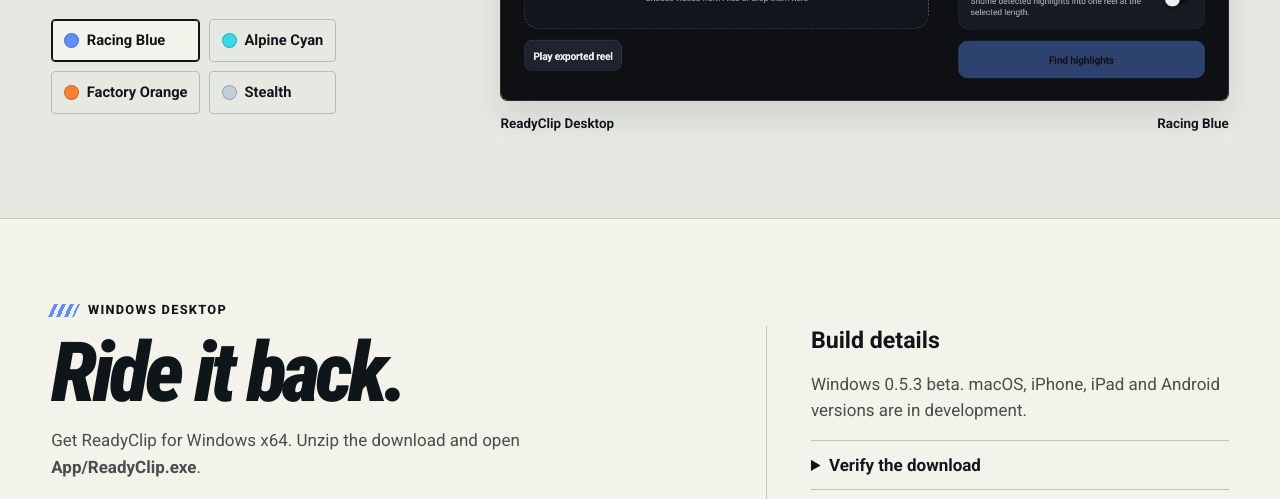
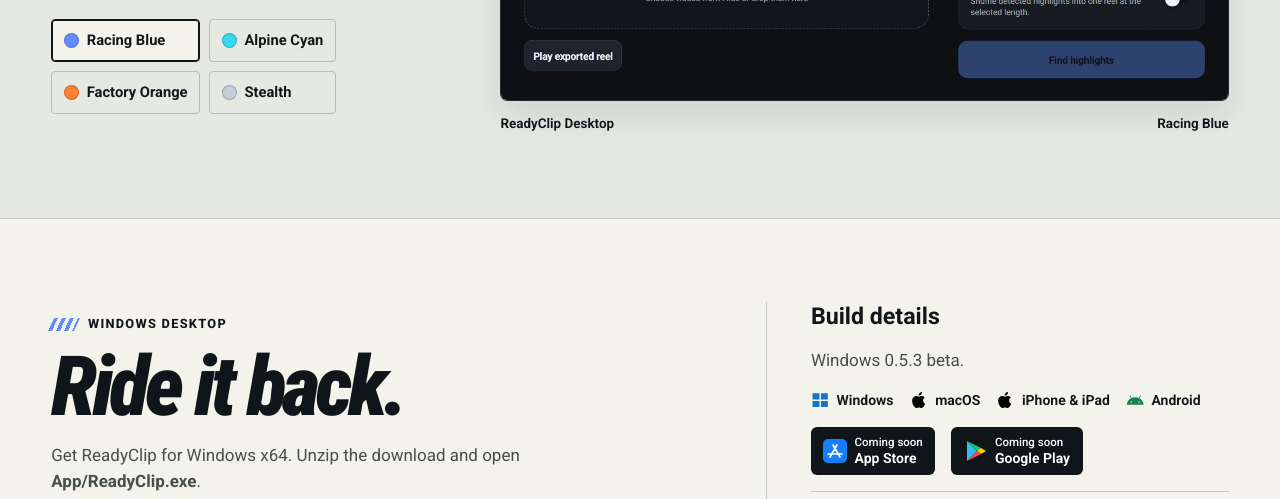
Before and after one commit to colornhue/ReadyClip, a plain HTML site: page dist/index.html in a window 1280 px wide. Shown: the part 1925-2424 px from the top of the page. Drawn offline with Linux system fonts and the light colour scheme.

Commit message:
Show ReadyClip platforms and upcoming store availability

```diff
--- a/dist/index.html
+++ b/dist/index.html
@@ -91,7 +91,17 @@
       <div><p class="kicker"><span class="slashes" aria-hidden="true"></span>Windows desktop</p><h2 class="display" id="download-heading">Ride it back.</h2><p>Get ReadyClip for Windows x64. Unzip the download and open <strong>App/ReadyClip.exe</strong>.</p>
       <a class="button download-link" href="https://github.com/colornhue/ReadyClip/releases/download/v0.5.3-beta/ReadyClip-0.5.3-beta-Windows-x64.zip"><svg aria-hidden="true"><use href="#windows"/></svg>Download for Windows</a>
       <span class="file-meta">Portable ZIP · 420 MB</span></div>
-      <div class="release"><h3>Build details</h3><p>Windows 0.5.3 beta. macOS, iPhone, iPad and Android versions are in development.</p>
+      <div class="release"><h3>Build details</h3><p>Windows 0.5.3 beta.</p>
+        <ul class="availability" aria-label="Supported and planned platforms">
+          <li><svg viewBox="0 0 24 24" aria-hidden="true"><use href="#windows"/></svg><span>Windows</span></li>
+          <li><svg viewBox="0 0 24 24" aria-hidden="true"><path d="M17.05 12.536c.03 3.1 2.72 4.13 2.75 4.14-.02.07-.43 1.49-1.43 2.96-.87 1.28-1.77 2.55-3.2 2.58-1.4.03-1.84-.84-3.44-.84-1.59 0-2.08.81-3.4.87-1.38.05-2.43-1.38-3.3-2.65-1.8-2.6-3.16-7.35-1.32-10.55a5.1 5.1 0 0 1 4.31-2.61c1.36-.03 2.64.92 3.47.92.83 0 2.39-1.14 4.03-.97.69.03 2.62.28 3.86 2.1-.1.07-2.3 1.35-2.33 4.05ZM14.47 4.66c.73-.89 1.22-2.12 1.09-3.34-1.06.04-2.34.71-3.09 1.59-.67.78-1.27 2.02-1.11 3.21 1.18.09 2.38-.6 3.11-1.46Z"/></svg><span>macOS</span></li>
+          <li><svg viewBox="0 0 24 24" aria-hidden="true"><path d="M17.05 12.536c.03 3.1 2.72 4.13 2.75 4.14-.02.07-.43 1.49-1.43 2.96-.87 1.28-1.77 2.55-3.2 2.58-1.4.03-1.84-.84-3.44-.84-1.59 0-2.08.81-3.4.87-1.38.05-2.43-1.38-3.3-2.65-1.8-2.6-3.16-7.35-1.32-10.55a5.1 5.1 0 0 1 4.31-2.61c1.36-.03 2.64.92 3.47.92.83 0 2.39-1.14 4.03-.97.69.03 2.62.28 3.86 2.1-.1.07-2.3 1.35-2.33 4.05ZM14.47 4.66c.73-.89 1.22-2.12 1.09-3.34-1.06.04-2.34.71-3.09 1.59-.67.78-1.27 2.02-1.11 3.21 1.18.09 2.38-.6 3.11-1.46Z"/></svg><span>iPhone &amp; iPad</span></li>
+          <li><svg viewBox="0 0 24 24" aria-hidden="true"><path fill="#16834c" d="M17.6 9.5l1.7-3a.5.5 0 0 0-.9-.5l-1.7 3a12 12 0 0 0-9.4 0L5.6 6a.5.5 0 0 0-.9.5l1.7 3A11 11 0 0 0 1 18h22a11 11 0 0 0-5.4-8.5ZM7 15.4a1 1 0 1 1 0-2 1 1 0 0 1 0 2Zm10 0a1 1 0 1 1 0-2 1 1 0 0 1 0 2Z"/></svg><span>Android</span></li>
+        </ul>
+        <ul class="store-badges" aria-label="Upcoming store releases">
+          <li><svg viewBox="0 0 24 24" aria-hidden="true"><rect width="24" height="24" rx="5" fill="#147efb"/><path d="m7 18 7-12M10 6l7 12M5 15h14" fill="none" stroke="#fff" stroke-width="1.65" stroke-linecap="round"/></svg><span><small>Coming soon</small>App Store</span></li>
+          <li><svg viewBox="0 0 24 24" aria-hidden="true"><path fill="#32bbf3" d="M3 2v20l10-10z"/><path fill="#00d26a" d="M3 2l14 7-4 3z"/><path fill="#ffce00" d="m17 9 5 3-5 3-4-3z"/><path fill="#ff4553" d="M3 22l14-7-4-3z"/></svg><span><small>Coming soon</small>Google Play</span></li>
+        </ul>
         <details><summary>Verify the download</summary><p>In PowerShell, run <code>Get-FileHash .\ReadyClip-0.5.3-beta-Windows-x64.zip</code> and compare its SHA-256 value.</p><code class="hash">547dbc6f8f2afb30706282058672d7cbf71c4dffacff49810bf6c921b215695c</code></details>
         <a href="https://github.com/colornhue/ReadyClip/releases">Release notes</a>
       </div>
--- a/dist/site.css
+++ b/dist/site.css
@@ -155,3 +155,11 @@ dialog video { display:block; background:#111; width:min(24rem,calc(100vw - 3.5r
   .trace-caption { flex-wrap:wrap }
 }
 @media(prefers-reduced-motion:reduce) { *, *::before, *::after { scroll-behavior:auto!important; transition:none!important } }
+
+.availability, .store-badges { display:flex; flex-wrap:wrap; gap:.65rem 1rem; list-style:none; padding:0; margin:1rem 0 }
+.availability li, .store-badges li { display:flex; align-items:center; gap:.45rem; font-size:.875rem; font-weight:650 }
+.availability svg { width:1.15rem; height:1.15rem; flex:none }
+.availability li:first-child svg { color:#1674c9 }
+.store-badges li { background:var(--ink); color:#fff; border-radius:.38rem; padding:.45rem .78rem; min-height:3rem; line-height:1.1 }
+.store-badges svg { width:1.5rem; height:1.5rem; flex:none }
+.store-badges small { display:block; font-size:.72rem; font-weight:500; margin-bottom:.17rem }
```
